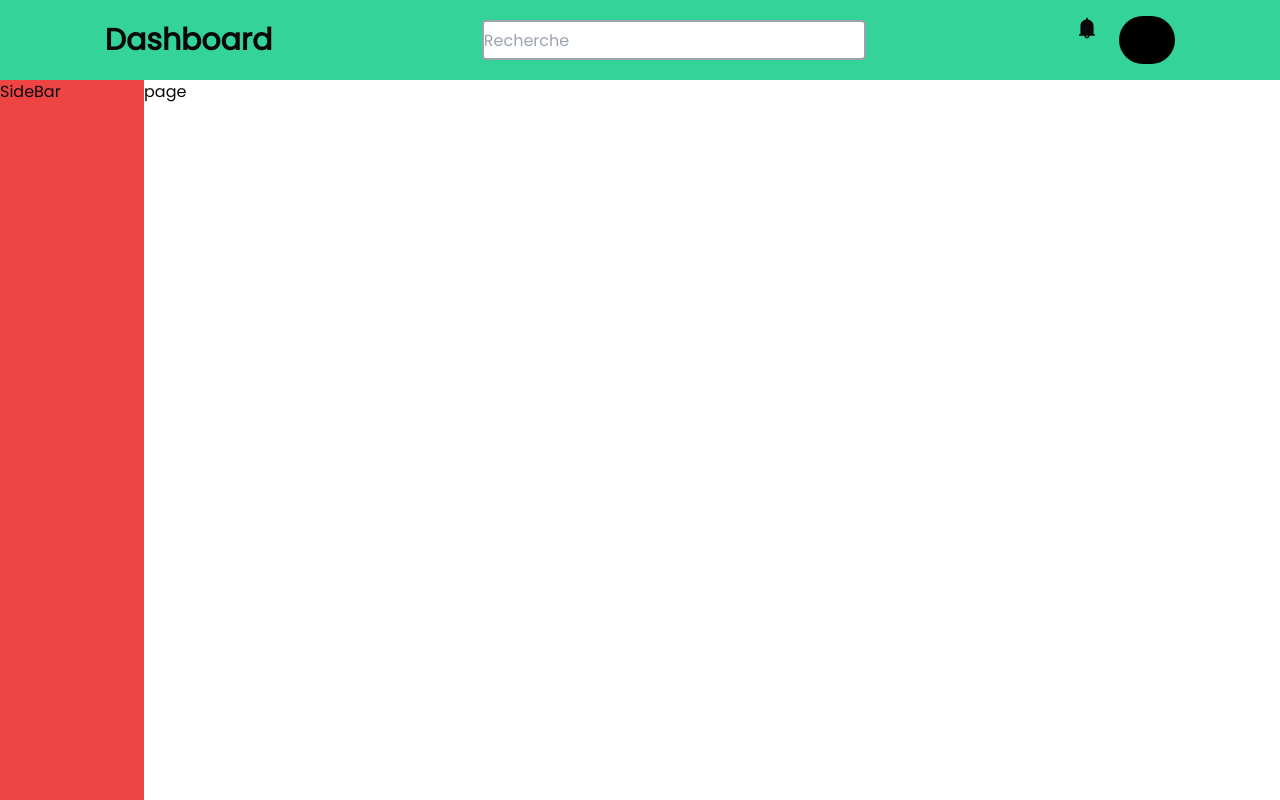
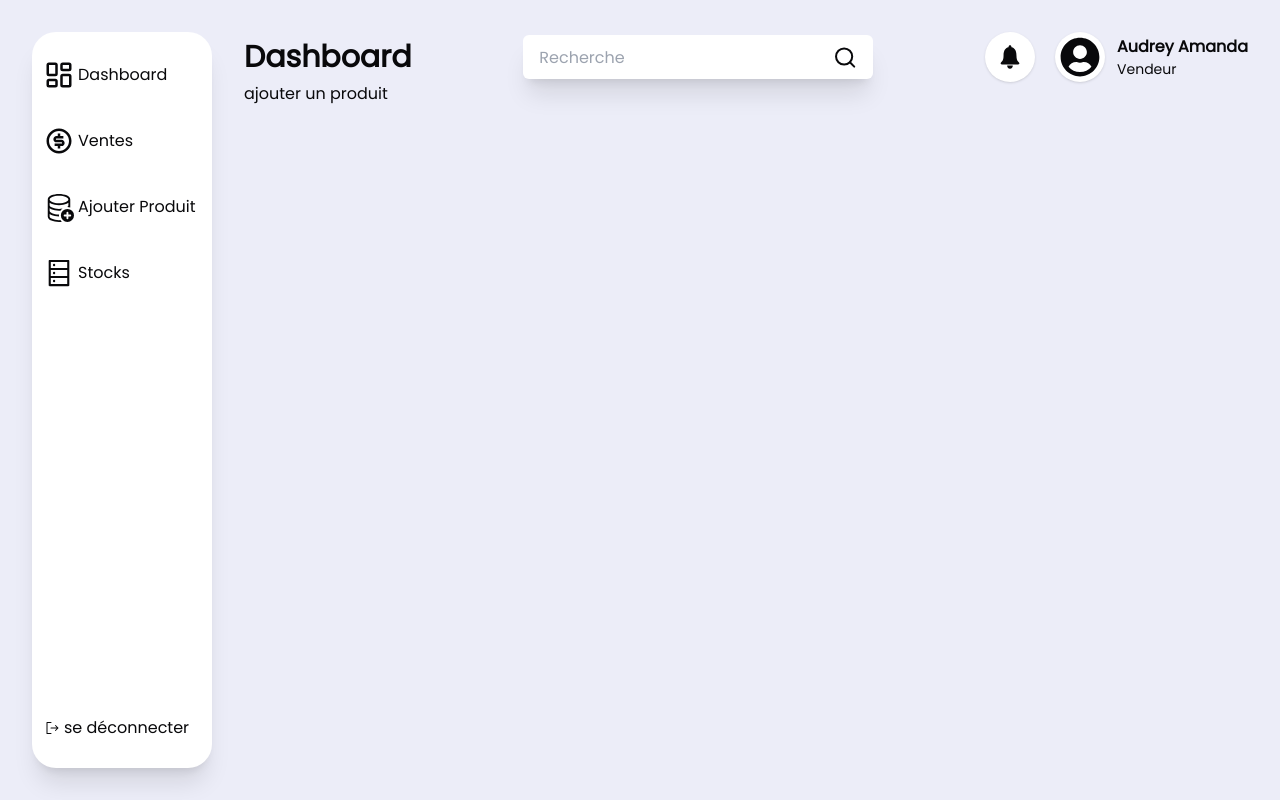
Before and after one commit to abraham241/gestion-stock, a Next.js app: page /dashboard/ajouter-produit in a window 1280 px wide. Built offline with nearby package versions, Linux system fonts and the light colour scheme.

Commit message:
implementation de la sidebar et l'ajout des couleur sur l'app

```diff
--- a/src/app/dashboard/ajouter-produit/page.tsx
+++ b/src/app/dashboard/ajouter-produit/page.tsx
@@ -2,7 +2,7 @@ import React from 'react'
 
 const page = () => {
   return (
-    <div>page</div>
+    <div>ajouter un produit</div>
   )
 }
 
--- a/src/app/dashboard/layout.tsx
+++ b/src/app/dashboard/layout.tsx
@@ -7,7 +7,7 @@ import SideBar from '@/components/sideBar';
 
 
 
-const layout = ({children}: Readonly<{children: React.ReactNode}>) => {
+const layout = ({ children }: Readonly<{ children: React.ReactNode }>) => {
 
   const verifedSingIn = () => {
 
@@ -27,14 +27,12 @@ const layout = ({children}: Readonly<{children: React.ReactNode}>) => {
   }
 
   return (
-    <main className='h-[100vh] w-full'>
-      <div className='h-[10%] w-full bg-emerald-400'>
-        <NavBar className='h-full'/>
+    <main className='h-[100vh] w-full p-8 flex gap-x-8'>
+      <div className='h-full w-[180px] flex'>
+        <SideBar />
       </div>
-      <div className='h-[90%] w-full flex'>
-        <div className='w-36 bg-red-500'>
-          <SideBar/>
-        </div>
+      <div className='h-full flex-1'>
+        <NavBar className='' />
         <div className='flex-1'>
           {children}
         </div>
--- a/src/app/dashboard/stock/page.tsx
+++ b/src/app/dashboard/stock/page.tsx
@@ -2,7 +2,7 @@ import React from 'react'
 
 const page = () => {
   return (
-    <div>page</div>
+    <div>stock</div>
   )
 }
 
--- a/src/app/layout.tsx
+++ b/src/app/layout.tsx
@@ -22,7 +22,7 @@ export default function RootLayout({
   return (
     <html lang="en">
       <body
-        className={cn(poppins.variable, 'font-poppins')}
+        className={cn(poppins.variable, 'font-poppins bg-[#ecedf8]')}
       >
         {children}
       </body>
--- a/src/app/page.tsx
+++ b/src/app/page.tsx
@@ -2,9 +2,8 @@ import { LoginForm } from "@/components/formLogin";
 
 export default function Home() {
   return (
-    <div className="bg-[#020817] h-[100vh] w-full flex flex-col justify-center items-center">
+    <div className="h-[100vh] w-full flex flex-col justify-center items-center">
       <LoginForm/>
-
     </div>
   );
 }
--- a/src/components/navBar.tsx
+++ b/src/components/navBar.tsx
@@ -1,32 +1,46 @@
 import React from "react";
-import { AiFillBell } from "react-icons/ai";
+import { IoIosNotifications } from "react-icons/io";
+import { LuSearch } from "react-icons/lu";
+import { FaUserCircle } from "react-icons/fa";
 import Image from "next/image";
 import { cn } from "@/lib/utils";
 // import profil from "../public/images/profil.jpg";
 
-type navBarProps ={
+type navBarProps = {
   className?: string
 }
 
-const NavBar: React.FC<navBarProps> = ({className}) => {
+const NavBar: React.FC<navBarProps> = ({ className }) => {
   return (
-    <div className={cn(className, 'bg-base-100 flex justify-around items-center')}>
+    <div className={cn(className, 'flex items-center justify-between')}>
       <div className="">
         <a className="btn-ghost text-3xl font-bold ">Dashboard</a>
       </div>
-      <div>
+      <div className="flex items-center bg-white px-4 rounded-md py-2 w-[350px] gap-x-4 shadow-xl">
         <input
           type="text"
           placeholder="Recherche"
-          className="input  w-96 h-10 border-gray-400 rounded border-2 outline-none"
+          className="input  w-[90%] h-7 rounded outline-none"
         />
+        <LuSearch size={25} />
       </div>
-      <div className="flex gap-5">
-        <div className="text-2xl">
-          <AiFillBell />
-        </div>
-        <div className="h-12 w-14 bg-black rounded-full">
-          {/* <Image src={profil} alt="" height={100} width={100} /> */}
+      <div className="flex gap-5 items-center">
+        <button className=" h-[50px] w-[50px] rounded-full bg-white flex items-center justify-center shadow">
+          <IoIosNotifications size={30} />
+        </button>
+
+        <div className=" flex items-center gap-x-3">
+          <button className=" h-[50px] w-[50px] rounded-full bg-white flex items-center justify-center shadow">
+            <FaUserCircle size={40} />
+          </button>
+          <div className="flex flex-col gap-y-0 justify-center">
+            <span className="font-bold text-[16px]">
+              Audrey Amanda
+            </span>
+            <span className="text-[14px]">
+              Vendeur
+            </span>
+          </div>
         </div>
       </div>
 
--- a/src/components/sideBar.tsx
+++ b/src/components/sideBar.tsx
@@ -1,8 +1,79 @@
-import React from 'react'
+'use client'
+import { cn } from '@/lib/utils';
+import React, { useState } from 'react';
+import { LuLayoutDashboard } from "react-icons/lu";
+import { TbLayoutDashboardFilled } from "react-icons/tb";
 
-const SideBar = () => {
+import { RiMoneyDollarCircleFill } from "react-icons/ri";
+import { RiMoneyDollarCircleLine } from "react-icons/ri";
+
+import { BsDatabaseAdd } from "react-icons/bs";
+import { BsDatabaseFillAdd } from "react-icons/bs";
+
+import { AiFillDatabase } from "react-icons/ai";
+import { AiOutlineDatabase } from "react-icons/ai";
+
+import { PiSignOutBold } from "react-icons/pi";
+import { PiSignOut } from "react-icons/pi";
+import {useRouter} from 'next/navigation';
+
+type sideBarProps = {
+  className?: string
+}
+
+const SideBar: React.FC<sideBarProps> = ({ className }) => {
+  const router = useRouter();
+  const handleLink = (link: string) => {
+    router.push(link);
+  }
   return (
-    <div>SideBar</div>
+    <div className={cn(className, 'rounded-3xl bg-white w-full shadow-xl h-full flex flex-col justify-between items-center py-5 px-2')}>
+      <div className='w-full flex flex-col items-center'>
+        <div></div>
+
+        <ul className='flex flex-col gap-y-5 w-full'>
+          <li>
+            <button onClick={()=>handleLink('/dashboard')} className='flex items-center gap-x-1 focus:bg-[#4956f4] focus:text-white focus:rounded-md mx-auto w-full px-1 py-2'>
+              <LuLayoutDashboard size={30} />
+              <span>
+                Dashboard
+              </span>
+            </button>
+          </li>
+          <li>
+            <button onClick={()=>handleLink('/dashboard/ventes')} className='flex items-center gap-x-1 focus:bg-[#4956f4] focus:text-white focus:rounded-md mx-auto w-full px-1 py-2'>
+              <RiMoneyDollarCircleLine size={30} />
+              <span>
+                Ventes
+              </span>
+            </button>
+          </li>
+          <li>
+            <button onClick={()=>handleLink('/dashboard/ajouter-produit')} className='flex items-center gap-x-1 focus:bg-[#4956f4] focus:text-white focus:rounded-md mx-auto w-full px-1 py-2'>
+              <BsDatabaseAdd size={30} />
+              <span>
+                Ajouter Produit
+              </span>
+            </button>
+          </li>
+          <li>
+            <button onClick={()=>handleLink('/dashboard/stock')} className='flex items-center gap-x-1 focus:bg-[#4956f4] focus:text-white focus:rounded-md mx-auto w-full px-1 py-2'>
+              <AiOutlineDatabase size={30} />
+              <span>
+                Stocks
+              </span>
+            </button>
+          </li>
+        </ul>
+
+      </div>
+      <button className='flex items-center gap-x-1 focus:bg-[#4956f4] focus:text-white focus:rounded-md mx-auto w-full px-1 py-2'>
+        <PiSignOut />
+        <span>
+          se déconnecter
+        </span>
+      </button>
+    </div>
   )
 }
 
```
